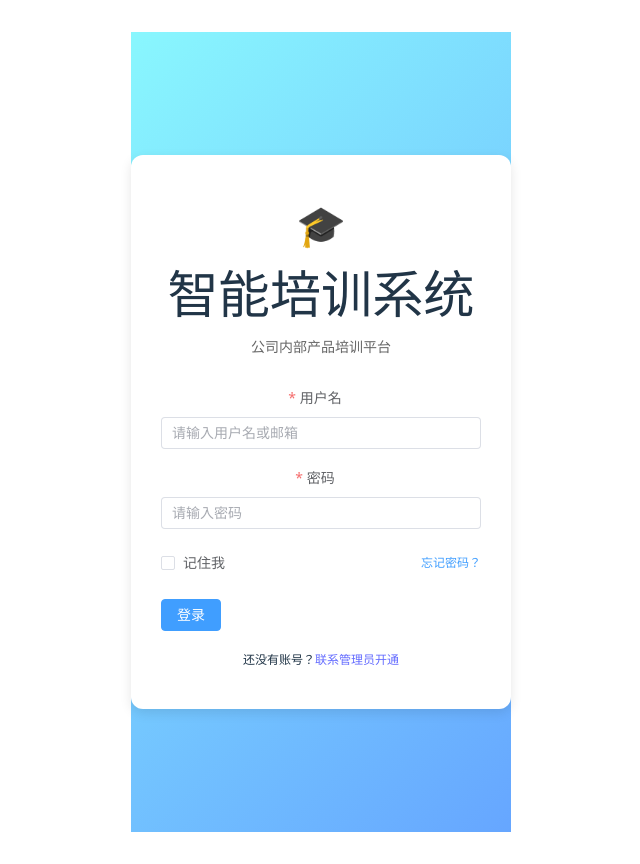
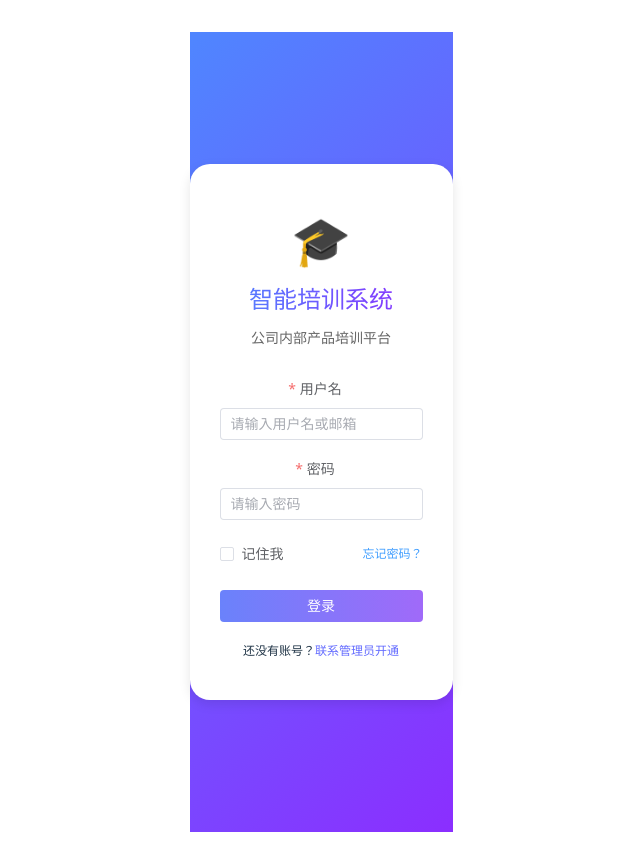
Before and after one commit to proydq/platform-training, a Vue app in the folder frontend/: page / in a window 1280 px wide. Shown: the whole page, without its empty margins (319-959 px from the left). Built offline with nearby package versions, Linux system fonts and the light colour scheme.

Commit message:
style: update login page to match design

```diff
--- a/frontend/src/components/Login.vue
+++ b/frontend/src/components/Login.vue
@@ -65,25 +65,31 @@ function handleLogin() {
   display: flex;
   justify-content: center;
   align-items: center;
-  background: linear-gradient(135deg, #89f7fe, #66a6ff);
+  background: linear-gradient(135deg, #4f86ff, #8b2eff);
 }
 
 .login-card {
-  width: 320px;
+  width: 100%;
+  max-width: 450px;
   background: #fff;
-  border-radius: 12px;
+  border-radius: 20px;
   padding: 40px 30px;
   box-shadow: 0 4px 12px rgba(0, 0, 0, 0.1);
   text-align: center;
 }
 
 .login-logo {
-  font-size: 40px;
+  font-size: 48px;
   margin-bottom: 10px;
 }
 
 .login-title {
   margin: 0;
+  font-weight: bold;
+  font-size: 24px;
+  background: linear-gradient(90deg, #4f86ff, #8b2eff);
+  -webkit-background-clip: text;
+  color: transparent;
 }
 
 .login-subtitle {
@@ -108,4 +114,15 @@ function handleLogin() {
   margin-top: 20px;
   font-size: 12px;
 }
+
+.login-btn {
+  width: 100%;
+  background: linear-gradient(90deg, #6a82fb, #a06af9);
+  border: none;
+}
+
+.login-btn:hover {
+  transform: translateY(-2px);
+  box-shadow: 0 4px 12px rgba(0, 0, 0, 0.2);
+}
 </style>
```
